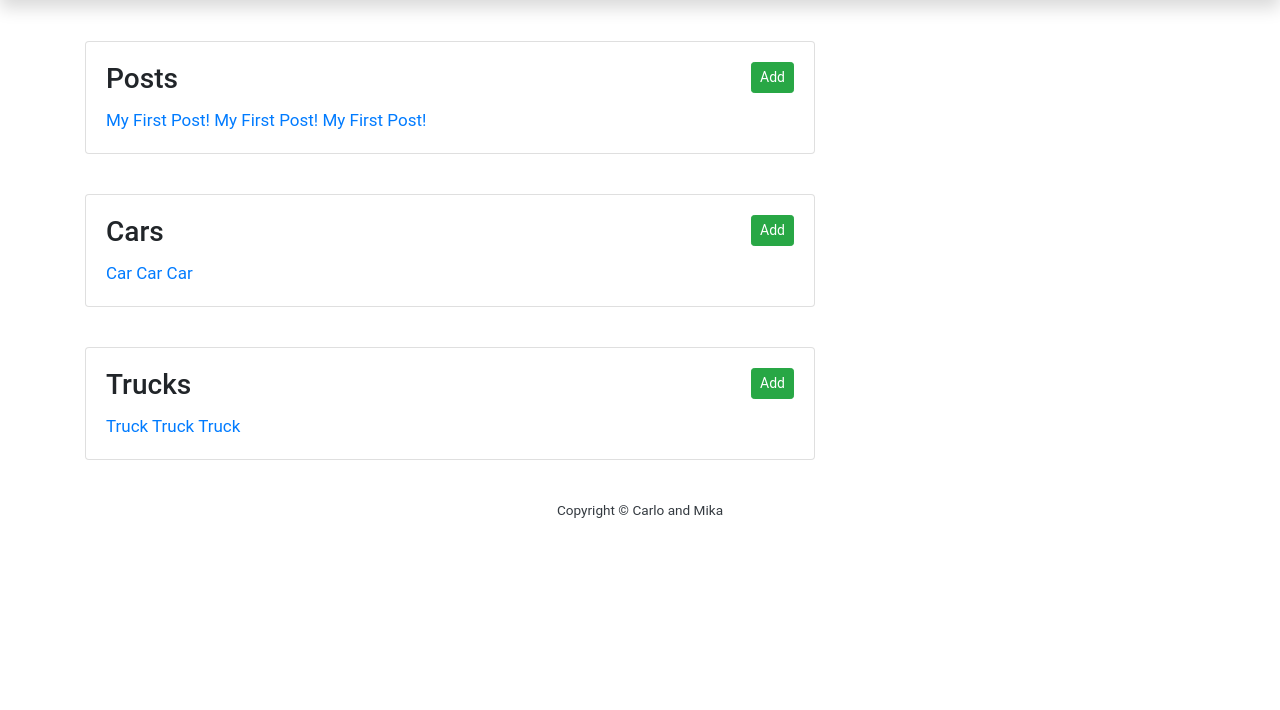
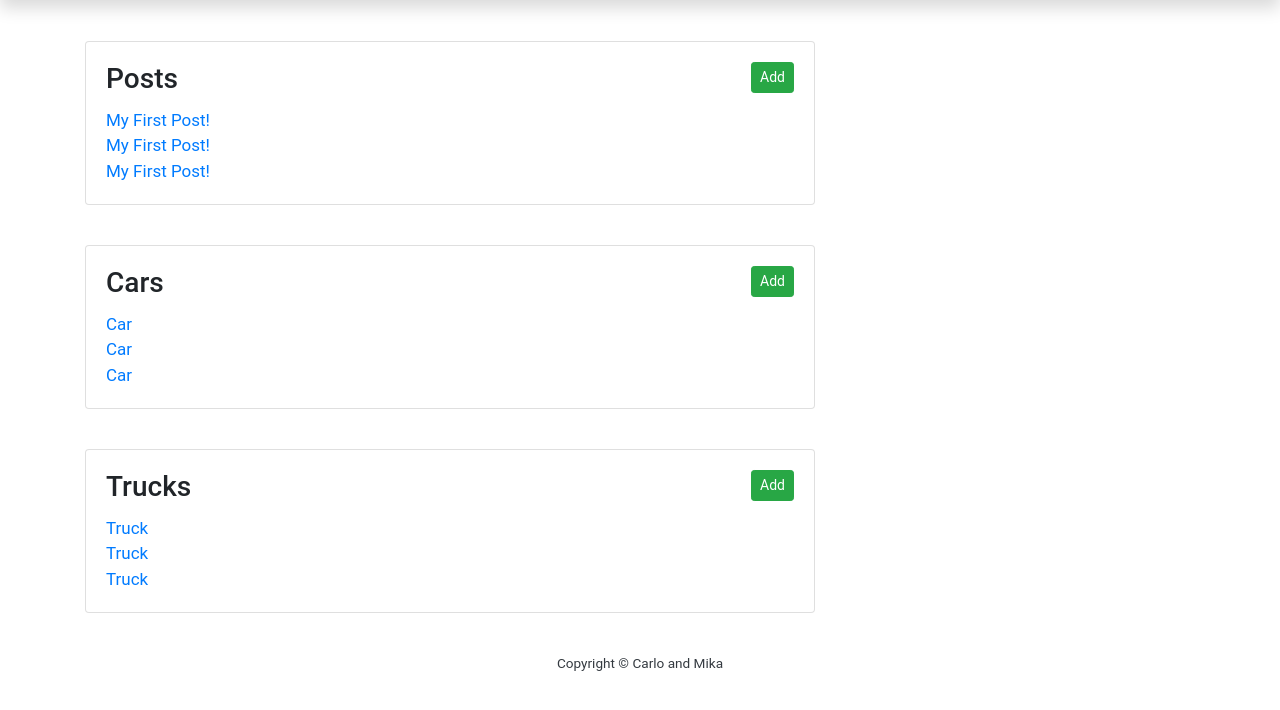
Before and after one commit to yapTim/Auto-CMS-Flask, a Flask app: page /admin in a window 1280 px wide. Shown: the part 58-768 px from the top of the page. Run offline with Flask 2, Linux system fonts and the light colour scheme; some libraries are stand-ins or nearby versions.

Commit message:
Add style for admin entries

```diff
--- a/templates/base.html
+++ b/templates/base.html
@@ -23,6 +23,10 @@
             }
             .container {
                 margin-top: 2%;
+            }
+
+            .instance {
+                display: block;
             }
         </style>
     </head>
```
